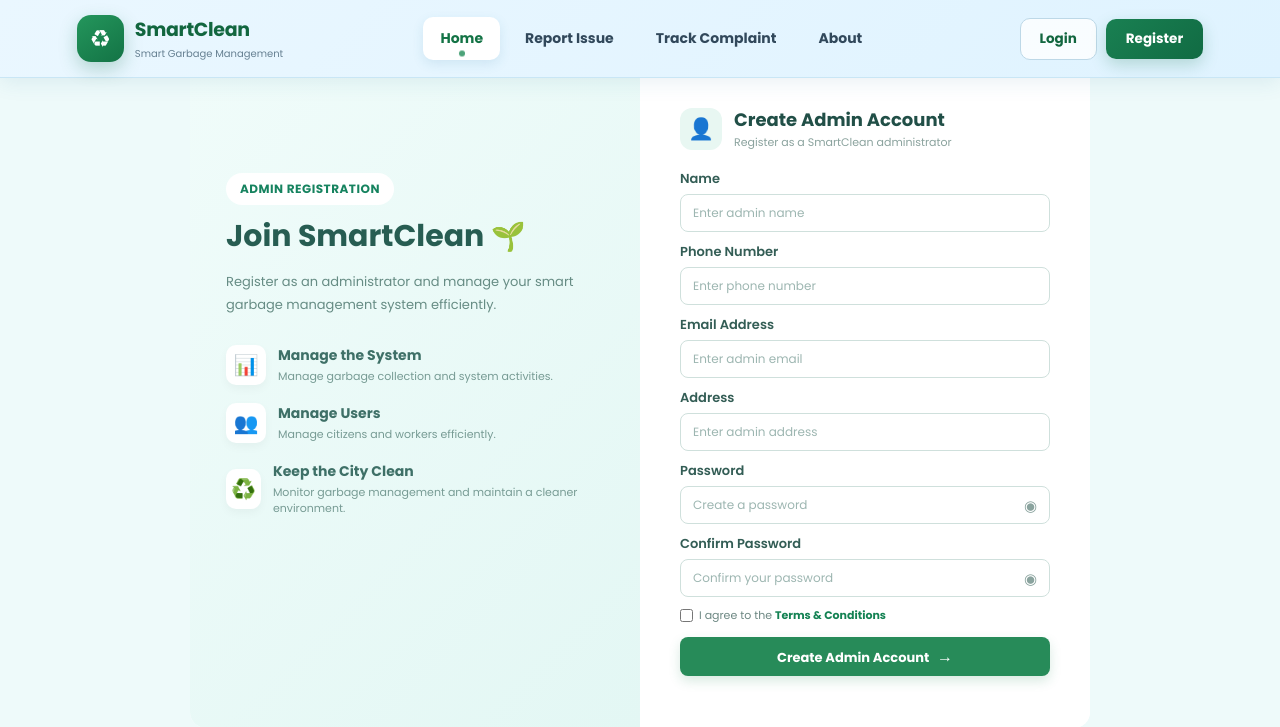
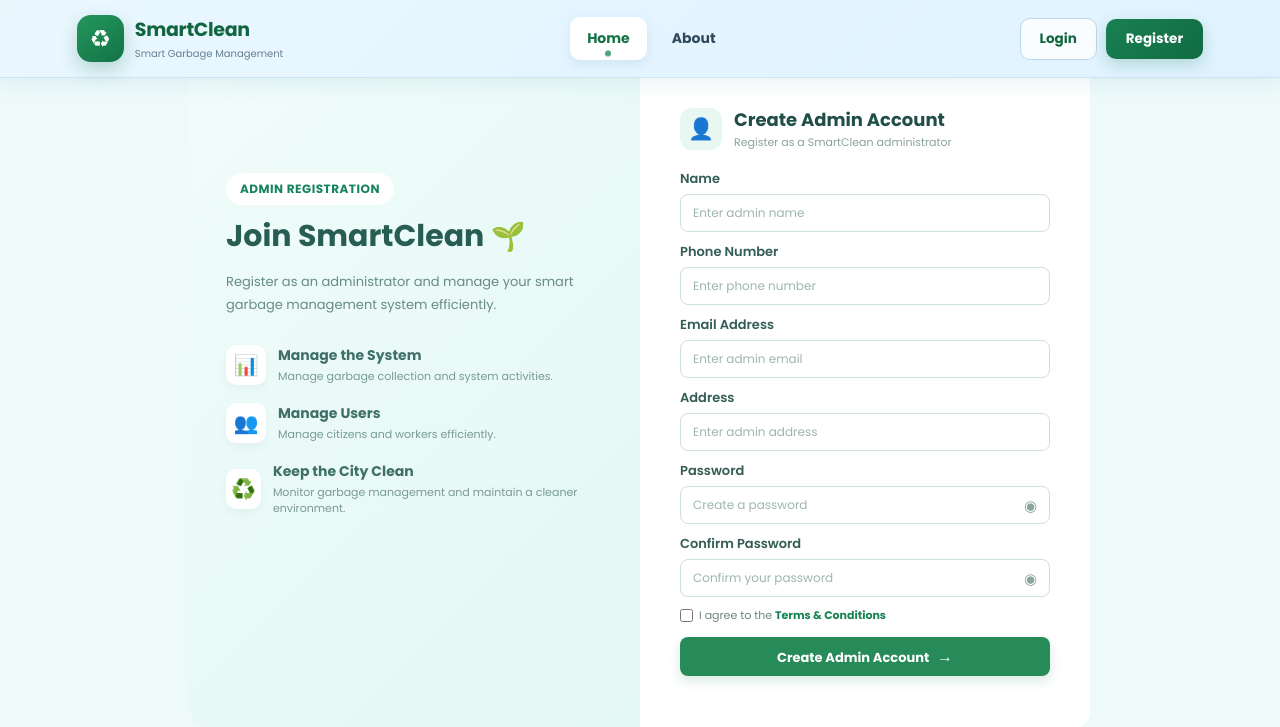
Before and after one commit to vureanuhya1/SmartClean, a Flask app: page /admin-register in a window 1280 px wide. Shown: the top 727 px of the page. Run offline with Flask 3, Linux system fonts and the light colour scheme.

Commit message:
Update admin register page links and button class
Removed 'Report Issue' and 'Track Complaint' links from the admin register page. Added 'active' class to the register button.

```diff
--- a/templates/admin-register.html
+++ b/templates/admin-register.html
@@ -50,17 +50,7 @@
                 </a>
             </li>
 
-            <li>
-                <a href="/report-issue">
-                    Report Issue
-                </a>
-            </li>
 
-            <li>
-                <a href="/track">
-                    Track Complaint
-                </a>
-            </li>
 
             <li>
                 <a href="#about">
@@ -81,7 +71,7 @@
         </a>
 
         <a href="/register"
-           class="btn-register">
+           class="btn-register" class="active">
             Register
         </a>
 
```
